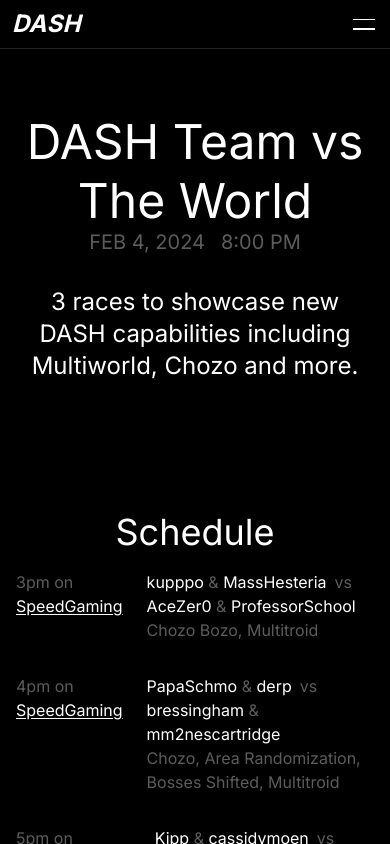
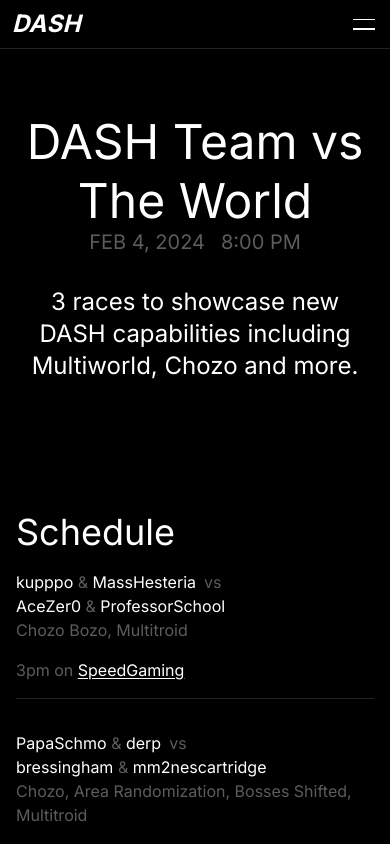
Before and after one commit to dashrando/dash-randomizer, a Next.js app in the folder apps/web/: page /events/vs-world in a window 390 px wide. Built offline with nearby package versions, Linux system fonts and the light colour scheme.

Commit message:
basic layout for event

```diff
--- a/apps/web/app/events/vs-world/event.module.css
+++ b/apps/web/app/events/vs-world/event.module.css
@@ -9,6 +9,13 @@
   gap: var(--spacer-6x);
   flex-direction: row;
   color: var(--color-muted);
+}
+
+@media (max-width: 600px) {
+  .gamesList li {
+    flex-direction: column-reverse;
+    gap: 0;
+  }
 }
 
 .gamesList li a {
@@ -26,4 +33,41 @@
 .gamesList li p {
   font-size: 16px;
   line-height: 24px;
+  margin: var(--spacer-4x) 0;
 }
+
+.scheduleTitle {
+  font-size: 36px;
+  font-weight: 400;
+  margin: 0;
+  text-align: center;
+  color: var(--color-highlight);
+}
+
+@media (max-width: 600px) {
+  .scheduleTitle {
+    text-align: left;
+  }
+
+  .gamesList li {
+    margin: var(--spacer-4x) 0 var(--spacer-8x);
+    border-bottom: 1px solid #222;
+    padding: 0 0 var(--spacer-4x);
+  }
+
+  .gamesList li p {
+    margin: 0;
+  }
+
+  .runnersTeam {
+    display: block;
+  }
+
+  .gamesList li p br {
+    display: none;
+  }
+
+  .gamesList li .gameTime p {
+    margin: var(--spacer-4x) 0 0;
+  }
+}
--- a/apps/web/app/events/vs-world/page.tsx
+++ b/apps/web/app/events/vs-world/page.tsx
@@ -23,39 +23,51 @@ export default function TournamentPage() {
           </h2>
         </div>
         <div style={{ margin: 'var(--spacer-32x) 0 var(--spacer-12x)'}}>
-          <h3 style={{ color: '#fff', fontWeight: '400', fontSize: '36px', margin: '0', textAlign: 'center' }}>Schedule</h3>
+          <h3 className={styles.scheduleTitle}>Schedule</h3>
           <ul className={styles.gamesList}>
             <li>
-              <div>
+              <div className={styles.gameTime}>
                 <p>3pm on <a href="https://twitch.tv/speedgaming" target="_blank" rel="noreferrer noopener">SpeedGaming</a></p>
               </div>
-              <div>
+              <div className={styles.gameDetails}>
                 <p>
-                  <Runner>kupppo</Runner> & <Runner>MassHesteria</Runner><span style={{ display: 'inline-block', margin: '0 var(--spacer-2x)' }}>vs</span><Runner>AceZer0</Runner> & <Runner>ProfessorSchool</Runner>
+                  <span className={styles.runnersTeam}>
+                    <Runner>kupppo</Runner> & <Runner>MassHesteria</Runner>
+                    <span style={{ display: 'inline-block', margin: '0 var(--spacer-2x)' }}>vs</span>
+                  </span>
+                  <span className={styles.runnersTeam}><Runner>AceZer0</Runner> & <Runner>ProfessorSchool</Runner></span>
                   <br />
                   Chozo Bozo, Multitroid
                 </p>
               </div>
             </li>
             <li>
-              <div>
+              <div className={styles.gameTime}>
                 <p>4pm on <a href="https://twitch.tv/speedgaming" target="_blank" rel="noreferrer noopener">SpeedGaming</a></p>
               </div>
-              <div>
+              <div className={styles.gameDetails}>
                 <p>
-                  <Runner>PapaSchmo</Runner> & <Runner>derp</Runner><span style={{ display: 'inline-block', margin: '0 var(--spacer-2x)' }}>vs</span><Runner>bressingham</Runner> & <Runner>mm2nescartridge</Runner>
+                  <span className={styles.runnersTeam}>
+                    <Runner>PapaSchmo</Runner> & <Runner>derp</Runner>
+                    <span style={{ display: 'inline-block', margin: '0 var(--spacer-2x)' }}>vs</span>
+                  </span>
+                  <span className={styles.runnersTeam}><Runner>bressingham</Runner> & <Runner>mm2nescartridge</Runner></span>
                   <br />
                   Chozo, Area Randomization, Bosses Shifted, Multitroid
                 </p>
               </div>
             </li>
             <li>
-              <div>
+              <div className={styles.gameTime}>
                 <p>5pm on <a href="https://twitch.tv/speedgaming" target="_blank" rel="noreferrer noopener">SpeedGaming</a></p>
               </div>
-              <div>
+              <div className={styles.gameDetails}>
                 <p>
-                  <Runner>Kipp</Runner> & <Runner>cassidymoen</Runner><span style={{ display: 'inline-block', margin: '0 var(--spacer-2x)' }}>vs</span><Runner>Zeb316</Runner> & <Runner>d_webb</Runner>
+                  <span className={styles.runnersTeam}>
+                    <Runner>Kipp</Runner> & <Runner>cassidymoen</Runner>
+                    <span style={{ display: 'inline-block', margin: '0 var(--spacer-2x)' }}>vs</span>
+                  </span>
+                  <span className={styles.runnersTeam}><Runner>Zeb316</Runner> & <Runner>d_webb</Runner></span>
                   <br />
                   Chozo, Area Randomization, Co-op
                 </p>
```
